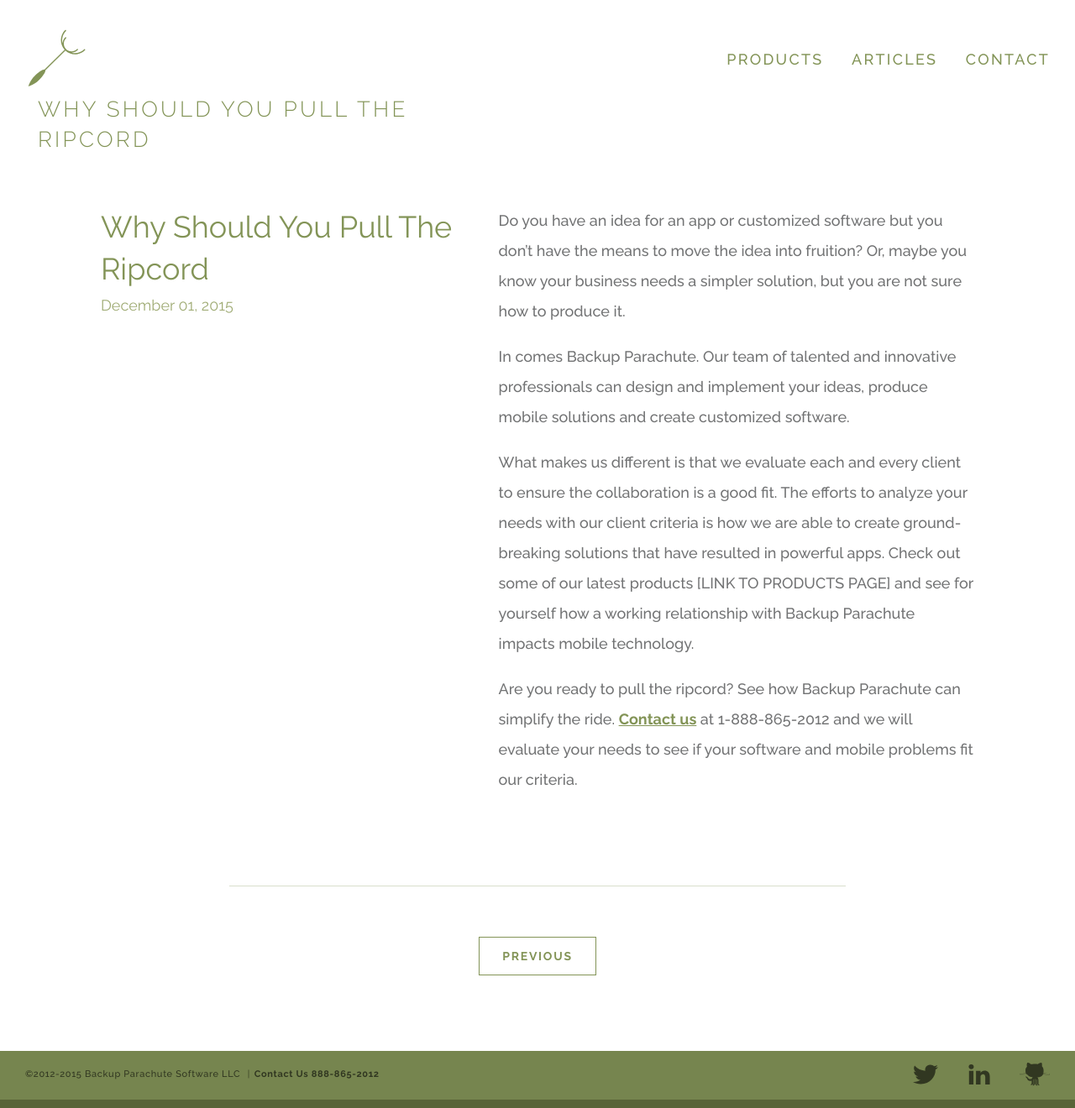
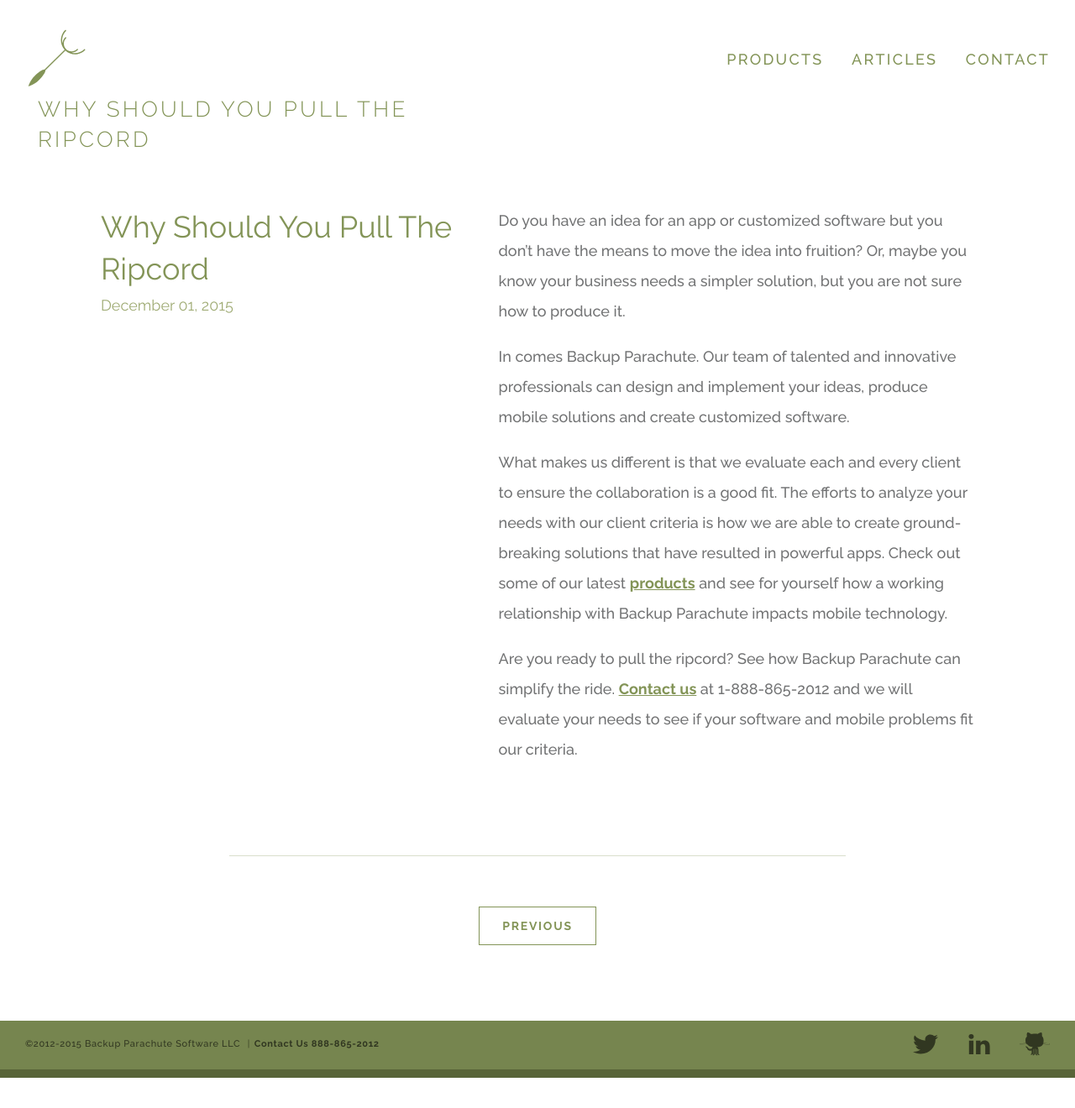
Before and after one commit to backupparachute/backupparachute.github.com, a Jekyll site: the page built from _posts/2015-12-01-why-should-you-pull-the-ripcord.md, in a window 1280 px wide. Shown: the whole page at 84% size. Built offline with Jekyll 4.4.1, drawn with Linux system fonts in a browser that asks for light colours; after the commit the page ends 1284 px from its top, so only the background shows below that.

Commit message:
Update 2015-12-01-why-should-you-pull-the-ripcord.md

```diff
--- a/_posts/2015-12-01-why-should-you-pull-the-ripcord.md
+++ b/_posts/2015-12-01-why-should-you-pull-the-ripcord.md
@@ -7,6 +7,6 @@
 
 In comes Backup Parachute. Our team of talented and innovative professionals can design and implement your ideas, produce mobile solutions and create customized software.
 
-What makes us different is that we evaluate each and every client to ensure the collaboration is a good fit. The efforts to analyze your needs with our client criteria is how we are able to create ground-breaking solutions that have resulted in powerful apps. Check out some of our latest products [LINK TO PRODUCTS PAGE] and see for yourself how a working relationship with Backup Parachute impacts mobile technology.
+What makes us different is that we evaluate each and every client to ensure the collaboration is a good fit. The efforts to analyze your needs with our client criteria is how we are able to create ground-breaking solutions that have resulted in powerful apps. Check out some of our latest [products](http://backupparachute.com/products) and see for yourself how a working relationship with Backup Parachute impacts mobile technology.
 
 Are you ready to pull the ripcord? See how Backup Parachute can simplify the ride. [Contact us](http://www.backupparachute.com/contact "Contact Us") at 1-888-865-2012 and we will evaluate your needs to see if your software and mobile problems fit our criteria.
```
